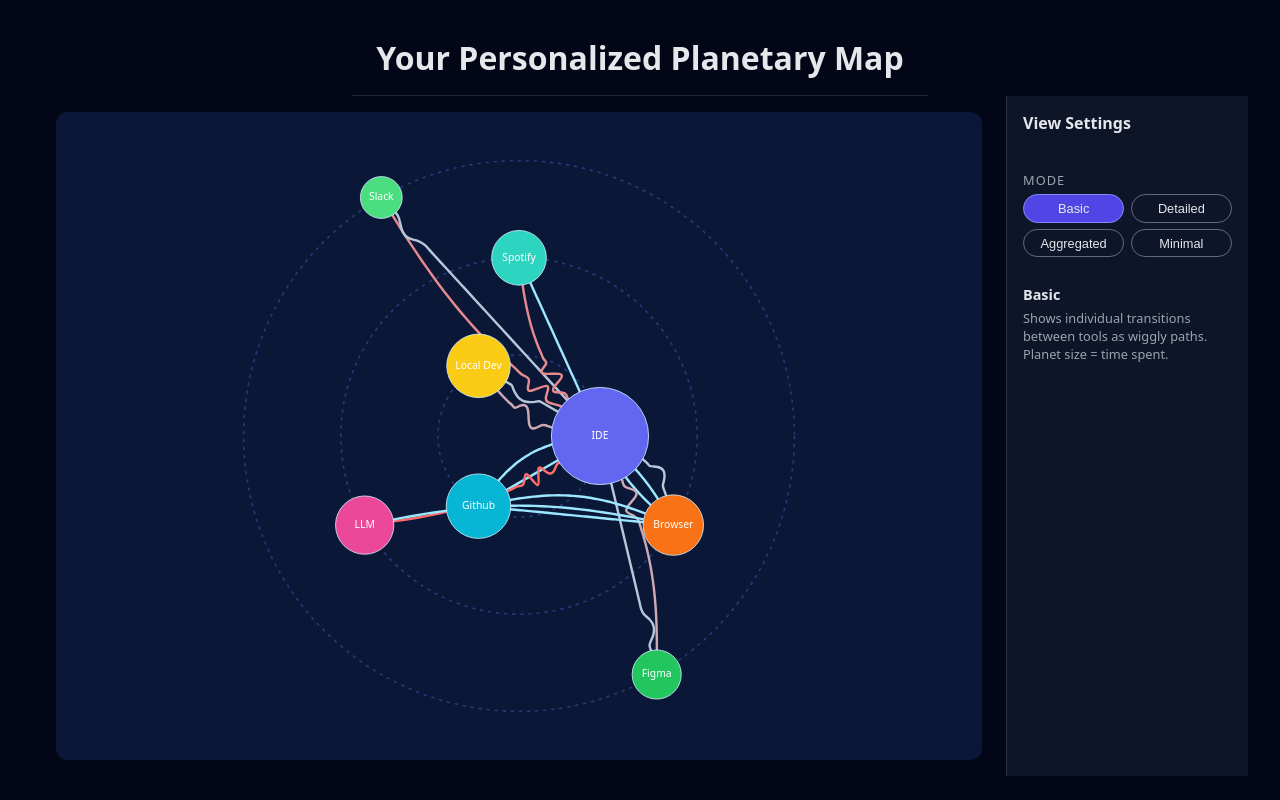
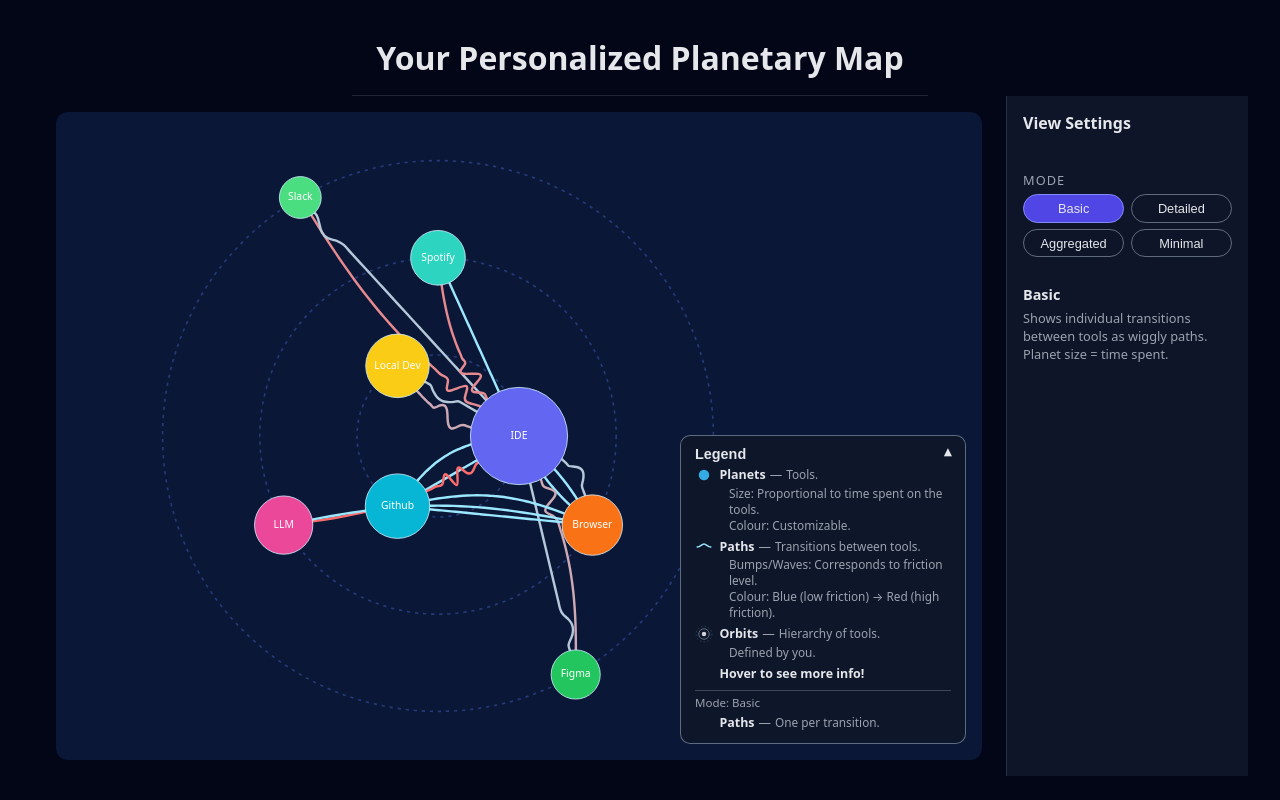
Before and after one commit to lynnnnnn22/PlanetaryMap, a React (Vite) app in the folder frontend/: page / in a window 1280 px wide. Built offline with nearby package versions, Linux system fonts and the light colour scheme.

Commit message:
Added Legends

```diff
--- a/frontend/src/PlanetaryMap.css
+++ b/frontend/src/PlanetaryMap.css
@@ -175,3 +175,156 @@
     border-top: 1px solid rgba(148, 163, 184, 0.4);
     margin: 0.5rem 0;
 }
+
+.planetary-legend {
+    position: absolute;
+    bottom: 16px;
+    right: 16px;
+    width: clamp(180px, 20vw, 350px);
+    height: auto;
+    min-width: 220px;
+    padding: 10px 14px;
+    border-radius: 10px;
+    background: rgba(15, 23, 42, 0.9);
+    border: 1px solid rgba(148, 163, 184, 0.6);
+    color: #e5e7eb;
+    font-size: clamp(12px, 1vw, 20px);
+    backdrop-filter: blur(8px);
+
+  pointer-events: none; /* important: don't block map interactions */
+}
+
+/* Let header be clickable */
+.planetary-legend-header {
+  pointer-events: auto; /* re-enable click just on header */
+  width: 100%;
+  display: flex;
+  align-items: center;
+  justify-content: space-between;
+
+  background: none;
+  border: none;
+  padding: 0;
+  margin: 0 0 0.25rem 0;
+
+  color: #e5e7eb;
+  font-size: 0.9rem;
+  font-weight: 600;
+  text-align: left;
+  cursor: pointer;
+}
+
+.planetary-legend-header:hover {
+  color: #ffffff;
+}
+
+.planetary-legend-chevron {
+  display: inline-block;
+  transition: transform 0.2s ease;
+}
+
+.planetary-legend-chevron.open {
+  transform: rotate(180deg);
+}
+
+/* Body scroll if it ever gets tall */
+.planetary-legend-body {
+  pointer-events: auto; /* allows text selection if needed */
+  max-height: 350px;
+  overflow-y: auto;
+}
+
+/* Optional: slightly smaller pill when collapsed */
+.planetary-legend.collapsed {
+  max-width: 120px;
+  padding: 0.35rem 0.6rem;
+}
+
+.planetary-legend-title {
+  font-size: 0.8rem;
+  font-weight: 600;
+  text-transform: uppercase;
+  letter-spacing: 0.08em;
+  color: #9ca3af;
+  margin-bottom: 0.35rem;
+}
+
+.planetary-legend-item {
+  display: flex;
+  align-items: flex-start;
+  gap: 0.4rem;
+  margin-bottom: 0.3rem;
+}
+
+.planetary-legend-item:last-child {
+  margin-bottom: 0;
+}
+
+.planetary-legend-icon {
+  width: 18px;
+  height: 18px;
+  flex-shrink: 0;
+  display: flex;
+  align-items: center;
+  justify-content: center;
+}
+
+.planetary-legend-icon--empty {
+  opacity: 0; /* keeps alignment for mode items without icon */
+}
+
+.planetary-legend-icon-svg {
+  display: block;
+}
+
+.planetary-legend-text {
+  flex: 1;
+}
+
+.planetary-legend-label {
+  font-size: 0.78rem;
+  font-weight: 500;
+  color: #e5e7eb;
+}
+
+.planetary-legend-description {
+  font-size: 0.72rem;
+  color: #9ca3af;
+}
+
+.planetary-legend-divider {
+  border-top: 1px solid rgba(148, 163, 184, 0.35);
+  margin: 0.4rem 0 0.3rem;
+}
+
+.planetary-legend-mode-label {
+  font-size: 0.72rem;
+  color: #9ca3af;
+  margin-bottom: 0.25rem;
+}
+
+.planetary-legend-line {
+  display: flex;
+  flex-wrap: wrap;
+  font-size: 0.78rem;
+  margin-bottom: 0.1rem;
+}
+
+.planetary-legend-label-bold {
+  font-weight: 600;
+  color: #e5e7eb;
+}
+
+.planetary-legend-dash {
+  margin: 0 0.25rem;
+  color: #9ca3af;
+}
+
+.planetary-legend-description {
+  font-size: 0.74rem;
+  color: #9ca3af;
+}
+
+.planetary-legend-multiline {
+  margin-left: 0.6rem; /* indent for secondary lines */
+}
--- a/frontend/src/PlanetaryMap.jsx
+++ b/frontend/src/PlanetaryMap.jsx
@@ -64,6 +64,222 @@
     "#06b6d4",
     "#a3e635"
 ];
+
+
+const LEGENDS = {
+  core: [
+    {
+      id: "planets",
+      label: "Planets",
+      text: [
+        "Tools.",
+        "Size: Proportional to time spent on the tools.",
+        "Colour: Customizable."
+      ]
+    },
+    {
+      id: "paths",
+      label: "Paths",
+      text: [
+        "Transitions between tools.",
+        "Bumps/Waves: Corresponds to friction level.",
+        "Colour: Blue (low friction) → Red (high friction)."
+      ]
+    },
+    {
+      id: "orbits",
+      label: "Orbits",
+      text: [
+        "Hierarchy of tools.",
+        "Defined by you."
+      ]
+    },
+    {
+        id: "hover-tip",
+        label: "Hover to see more info!",
+        text: []
+    }
+  ],
+  basic: [
+    { id: "basic-paths", label: "Paths", text: ["One  per transition."] }
+  ],
+  detailed: [
+    { id: "det-paths", label: "Paths", text: ["One per transition."] },
+    { id: "det-gradient", label: "Gradient", text: ["Bright → faint shows direction."] },
+    { id: "det-numbers", label: "Numbers", text: ["Labels show transition order."] }
+  ],
+  aggregated: [
+    { id: "agg-merge", label: "Merged paths", text: ["Combine all A → B transitions."] },
+    { id: "agg-thick", label: "Thickness", text: ["Thicker = more transitions."] },
+    { id: "agg-gradient", label: "Gradient", text: ["Bright → faint shows direction."] }
+  ],
+  minimal: [
+    { id: "min-pairs", label: "Merged Paths", text: ["One line per tool pair A ↔ B."] },
+    { id: "min-thick", label: "Thickness", text: ["Thicker = more transitions."] }
+  ]
+};
+
+function PlanetaryLegend({ variant, showLegend, onToggle }) {
+  const variantItems = LEGENDS[variant] || [];
+
+  return (
+    <div className={`planetary-legend ${showLegend ? "open" : "collapsed"}`}>
+      {/* Header row (always visible) */}
+      <button className="planetary-legend-header" onClick={onToggle}>
+        <span>Legend</span>
+        <span
+          className={
+            "planetary-legend-chevron " + (showLegend ? "open" : "")
+          }
+        >
+          ▾
+        </span>
+      </button>
+
+      {/* Content only when expanded */}
+      {showLegend && (
+        <div className="planetary-legend-body">
+          {/* Core items */}
+          {LEGENDS.core.map((item) => (
+            <LegendItem key={item.id} item={item} />
+          ))}
+
+          {/* Mode-specific items */}
+          {variantItems.length > 0 && (
+            <>
+              <div className="planetary-legend-divider" />
+              <div className="planetary-legend-mode-label">
+                Mode: {variant.charAt(0).toUpperCase() + variant.slice(1)}
+              </div>
+              {variantItems.map((item) => (
+                <LegendItem key={item.id} item={item} />
+              ))}
+            </>
+          )}
+        </div>
+      )}
+    </div>
+  );
+}
+
+function LegendItem({ item }) {
+  const isCore = item.id === "planets" || item.id === "paths" || item.id === "orbits";
+
+  return (
+    <div className="planetary-legend-item">
+      {/* Icon for core items; nothing for the rest */}
+      {isCore ? (
+        <div className="planetary-legend-icon">
+          <PlanetaryLegendIcon id={item.id} />
+        </div>
+      ) : (
+        <div className="planetary-legend-icon planetary-legend-icon--empty" />
+      )}
+      <div className="planetary-legend-text">
+        <div className="planetary-legend-line">
+          <span className="planetary-legend-label-bold">{item.label}</span>
+          {item.text[0] ?  <span className="planetary-legend-dash"> — </span> : null}
+
+          <span className="planetary-legend-description">
+            {Array.isArray(item.text) ? item.text[0] : item.text}
+          </span>
+        </div>
+
+        {/* Additional lines, if any */}
+        {Array.isArray(item.text) && item.text.length > 1 && (
+          <div className="planetary-legend-multiline">
+            {item.text.slice(1).map((line, i) => (
+              <div className="planetary-legend-description" key={i}>
+                {line}
+              </div>
+            ))}
+          </div>
+        )}
+      </div>
+    </div>
+  );
+}
+
+function PlanetaryLegendIcon({ id }) {
+  // Small 18×18 inline SVGs
+  const size = 18;
+
+  if (id === "planets") {
+    // Circle planet
+    return (
+      <svg
+        className="planetary-legend-icon-svg"
+        width={size}
+        height={size}
+        viewBox="0 0 24 24"
+      >
+        <circle cx="12" cy="12" r="7" fill="#38bdf8" opacity="0.9" />
+      </svg>
+    );
+  }
+
+  if (id === "paths") {
+    // Wiggly path
+    return (
+      <svg
+        className="planetary-legend-icon-svg"
+        width={size}
+        height={size}
+        viewBox="0 0 24 24"
+      >
+        <path
+          d=" M3 12
+          C 7 12, 9 8, 12 8
+          C 15 8, 17 12, 21 12"
+          fill="none"
+          stroke="#9be7ff"
+          strokeWidth="2.2"
+          strokeLinecap="round"
+        />
+      </svg>
+    );
+  }
+
+  if (id === "orbits") {
+    // Concentric orbits
+    return (
+      <svg
+        className="planetary-legend-icon-svg"
+        width={size}
+        height={size}
+        viewBox="0 0 24 24"
+      >
+        <circle
+          cx="12"
+          cy="12"
+          r="3"
+          fill="#e5e7eb"
+          opacity="0.9"
+        />
+        <circle
+          cx="12"
+          cy="12"
+          r="7"
+          fill="none"
+          stroke="#64748b"
+          strokeWidth="1.2"
+        />
+        <circle
+          cx="12"
+          cy="12"
+          r="10.5"
+          fill="none"
+          stroke="#475569"
+          strokeWidth="0.9"
+          strokeDasharray="2 3"
+        />
+      </svg>
+    );
+  }
+
+  // Default: no icon (for mode-specific items)
+  return null;
+}
 
 // Shared line generator used by the wiggly path
 const lineGen = d3.line().curve(d3.curveNatural);
@@ -263,6 +479,7 @@
 function PlanetaryMap({ data, variant = "basic" }) {
     const [hoveredApp, setHoveredApp] = useState(null);
     const [hoveredEdgeId, setHoveredEdgeId] = useState(null);
+    const [showLegend, setShowLegend] = useState(true);
 
     // zoom refs
     const svgRef = useRef(null);
@@ -347,7 +564,7 @@
     // Layout & scales
     const width = 1000;
     const height = 800;
-    const cx = width / 2;
+    const cx = width / 2.5;
     const cy = height / 2;
 
     useEffect(() => {
@@ -401,8 +618,6 @@
                 .range(["#9be7ff", "#ff6b6b"]),
         []
     );
-
-    const frictionStrokeWidth = (f) => 2 + (f || 0); // 2–6 px
 
     // 5. Build transitions with variant-aware transforms
     const rawTransitions = useMemo(
@@ -734,6 +949,12 @@
                     )}
                 </div>
             )}
+
+            <PlanetaryLegend
+                variant={variant}
+                showLegend={showLegend}
+                onToggle={() => setShowLegend((v) => !v)}
+            />
         </div>
     );
 }
```
